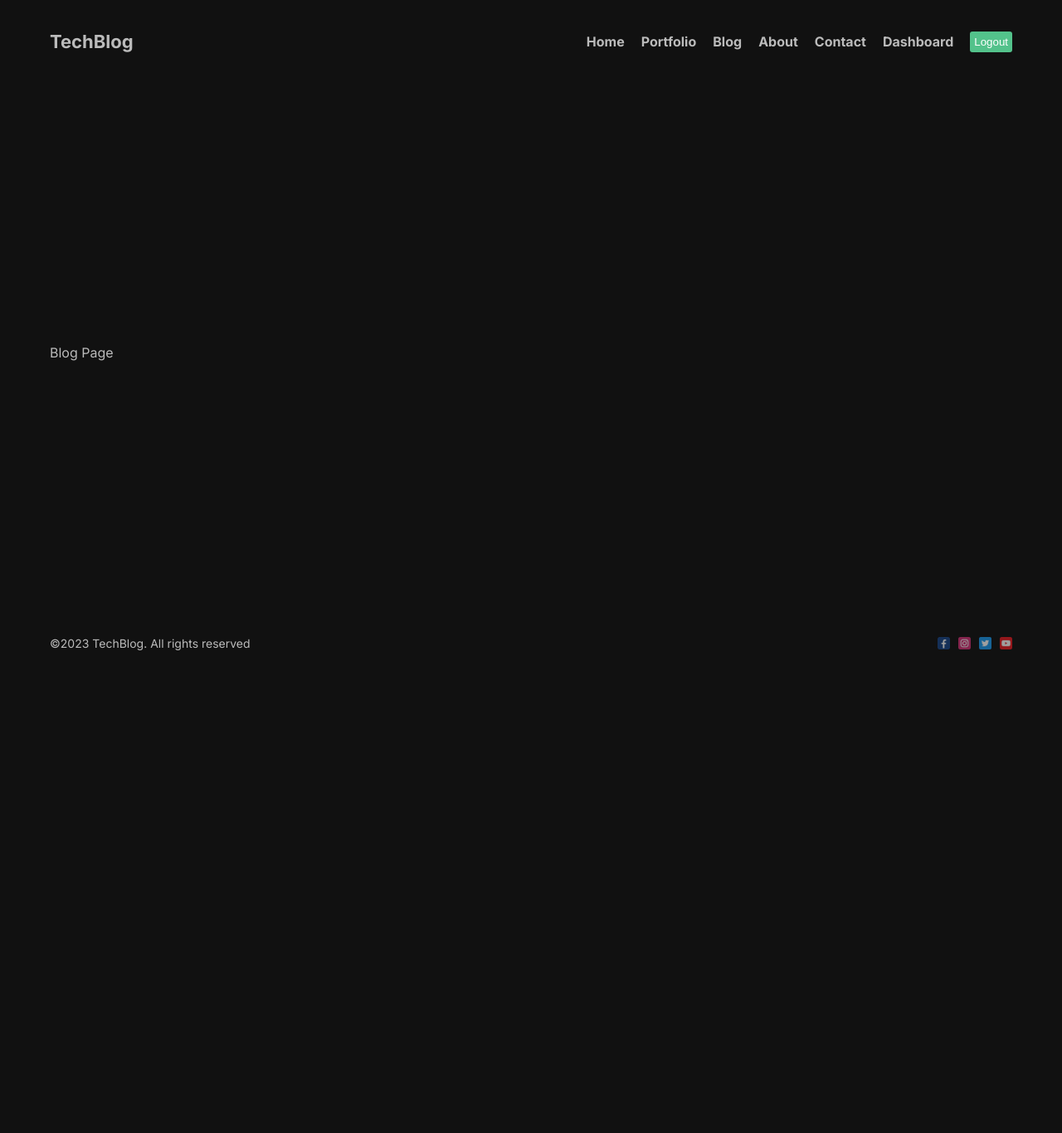
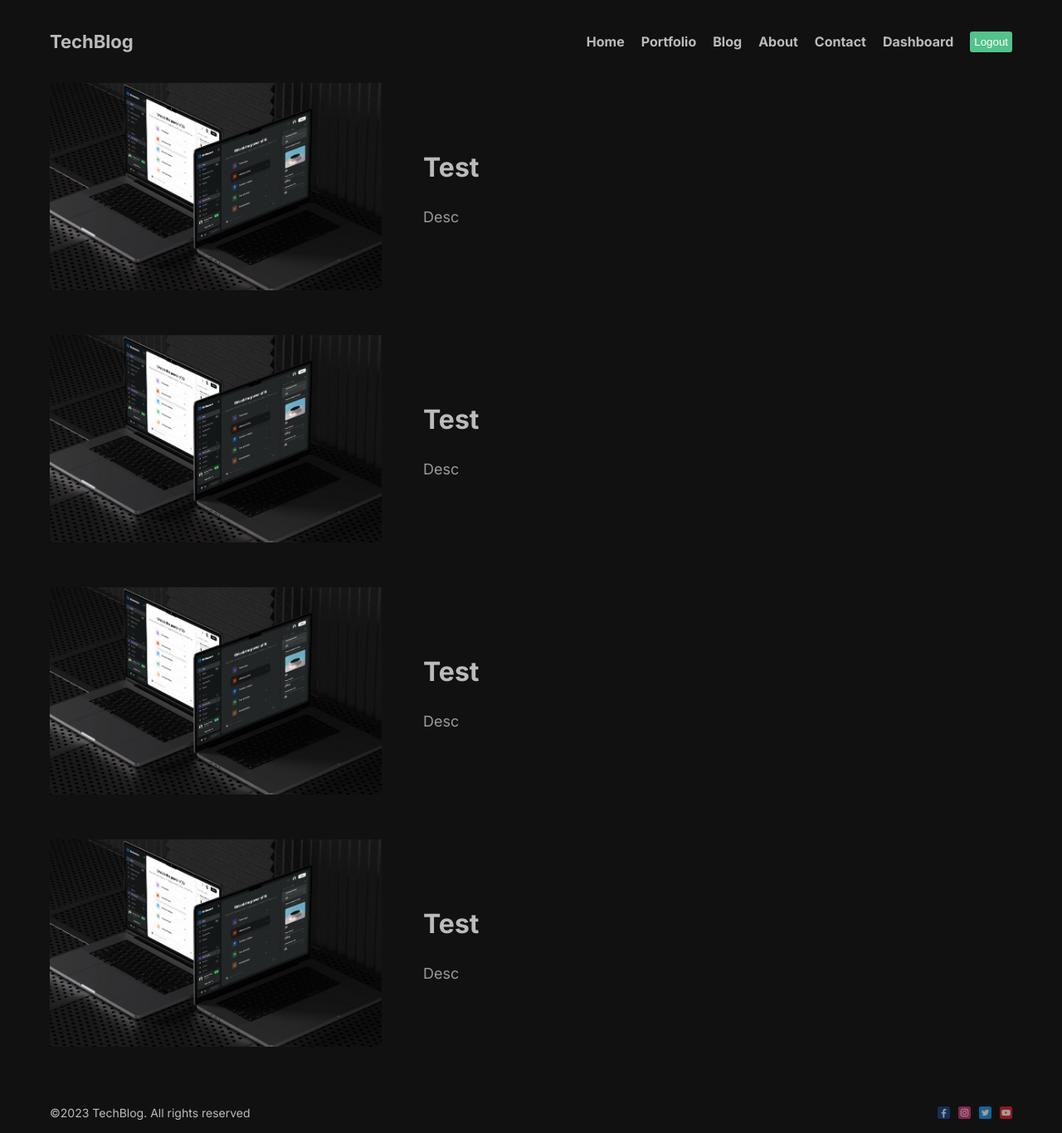
Before and after one commit to luffy4827/fullstackappNextjs, a Next.js app: page /blog in a window 1280 px wide. Shown: the whole page at 83% size. Before the commit the page ends 800 px from the top, so only its background shows below. Built offline with nearby package versions, Linux system fonts and the light colour scheme.

Commit message:
Blog page ui completed

```diff
--- a/src/app/blog/page.jsx
+++ b/src/app/blog/page.jsx
@@ -1,10 +1,71 @@
 import React from 'react'
 import styles from './page.module.css'
+import Image from 'next/image'
+import Link from 'next/link'
 
 const Blog = () => {
   return (
-    <div className={styles.container}>
-      Blog Page
+    <div className={styles.mainContainer}>
+        <Link href="/blog/testId" className={styles.container}>
+          <div className={styles.imageContainer}>
+            <Image
+              src="/websites.jpg"
+              alt=""
+              width={400}
+              height={250}
+              className={styles.image}
+            />
+          </div>
+          <div className={styles.content}>
+            <h1 className={styles.title}>Test</h1>
+            <p className={styles.desc}>Desc</p>
+          </div>
+        </Link>
+        <Link href="/blog/testId" className={styles.container}>
+          <div className={styles.imageContainer}>
+            <Image
+              src="/websites.jpg"
+              alt=""
+              width={400}
+              height={250}
+              className={styles.image}
+            />
+          </div>
+          <div className={styles.content}>
+            <h1 className={styles.title}>Test</h1>
+            <p className={styles.desc}>Desc</p>
+          </div>
+        </Link>
+        <Link href="/blog/testId" className={styles.container}>
+          <div className={styles.imageContainer}>
+            <Image
+              src="/websites.jpg"
+              alt=""
+              width={400}
+              height={250}
+              className={styles.image}
+            />
+          </div>
+          <div className={styles.content}>
+            <h1 className={styles.title}>Test</h1>
+            <p className={styles.desc}>Desc</p>
+          </div>
+        </Link>
+        <Link href="/blog/testId" className={styles.container}>
+          <div className={styles.imageContainer}>
+            <Image
+              src="/websites.jpg"
+              alt=""
+              width={400}
+              height={250}
+              className={styles.image}
+            />
+          </div>
+          <div className={styles.content}>
+            <h1 className={styles.title}>Test</h1>
+            <p className={styles.desc}>Desc</p>
+          </div>
+        </Link>
     </div>
   )
 }
--- a/src/app/blog/page.module.css
+++ b/src/app/blog/page.module.css
@@ -0,0 +1,28 @@
+.container {
+  display: flex;
+  align-items: center;
+  gap: 50px;
+  margin-bottom: 50px;
+}
+
+.image {
+  object-fit: cover;
+}
+
+.content {
+  display: flex;
+  flex-direction: column;
+  /* justify-content: center; */
+  gap: 20px;
+}
+
+.title {
+  /* font-size: 50px; */
+  font-weight: bold;
+  margin-bottom: 10px;
+}
+
+.desc {
+  font-size: 18px;
+  color: #999;
+}
```
